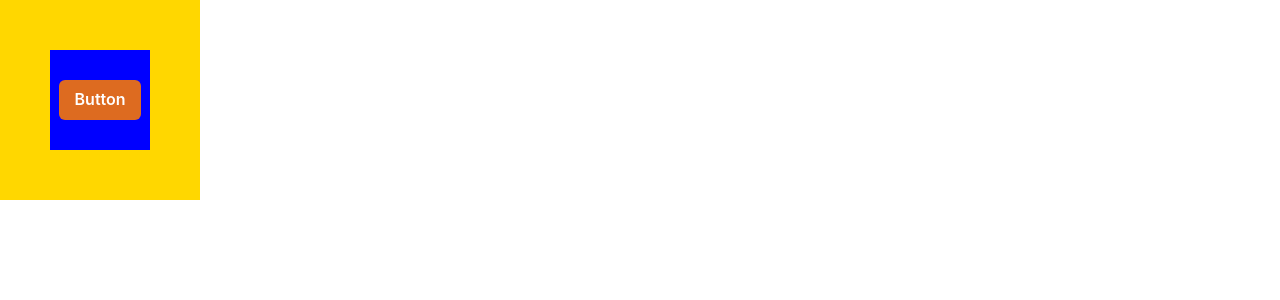
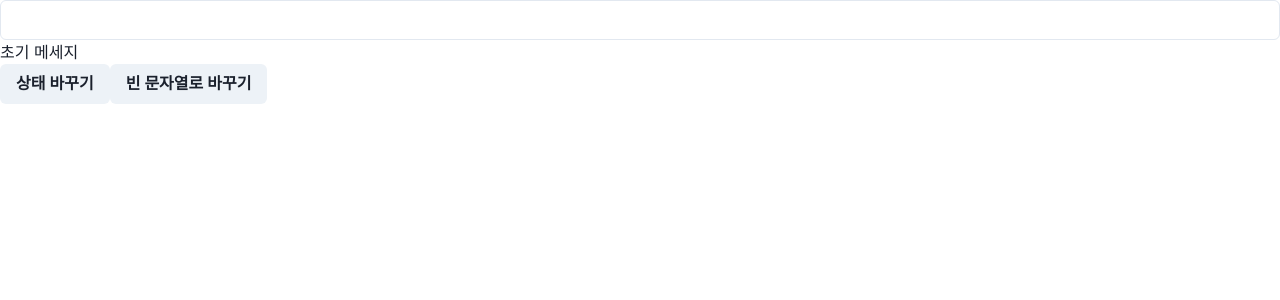
Before and after one commit to AngelosGithub/react231031, a React (Create React App) app: page / in a window 1280 px wide. Shown: the top 300 px of the page. Built offline with nearby package versions, Linux system fonts and the light colour scheme.

Commit message:
231103 state가 바뀌면 component가 다시 그려짐(re render)

```diff
--- a/src/App.js
+++ b/src/App.js
@@ -1,32 +1,39 @@
-import React from "react";
-import { Box, Button, Center } from "@chakra-ui/react";
+import React, { useState } from "react";
+import { Button, Input } from "@chakra-ui/react";
 
 function App(props) {
-  function handleClick(e) {
-    // event bubbling 막는 메소드
-    e.stopPropagation();
-    console.log(e.target.className);
+  // 상태(state)가 변경(이전 state와 달라짐)되면 Component를 다시 그림(re render)
+  // state : react가 관리하는 component의 값
+
+  // state를 얻는 방법 : useState();
+
+  // useState(); : 배열을 리턴 함
+  // index 0 : 현재상태(state)
+  // index 1 : state를 변경할 수 있는 메소드
+  // const [state, func] : 구조분할 된 배열
+  // 관습 상태명
+  // const [message, setMessage] = useState("");
+  const [message, setMessage] = useState("");
+
+  // 실제 상태가 바뀔때에만 컴포넌트가 re render됨
+
+  let text = "초기 메세지";
+  function handleInputChange(e) {
+    text = e.target.value;
+    console.log("text", text);
+  }
+
+  function handleButtonClick(e) {
+    setMessage("바뀐 상태");
   }
   return (
-    <Center
-      onClick={handleClick}
-      className="outerBox"
-      w="200px"
-      h="200px"
-      bg="gold"
-    >
-      <Center
-        onClick={handleClick}
-        className="innerBox"
-        w="100px"
-        h="100px"
-        bg="blue"
-      >
-        <Button onClick={handleClick} className="button" colorScheme="orange">
-          Button
-        </Button>
-      </Center>
-    </Center>
+    <div>
+      <Input onChange={handleInputChange} />
+      <p>{text}</p>
+      <Button onClick={handleButtonClick}>상태 바꾸기</Button>
+      <Button onClick={() => setMessage("")}>빈 문자열로 바꾸기</Button>
+      <p>{message}</p>
+    </div>
   );
 }
 
```
